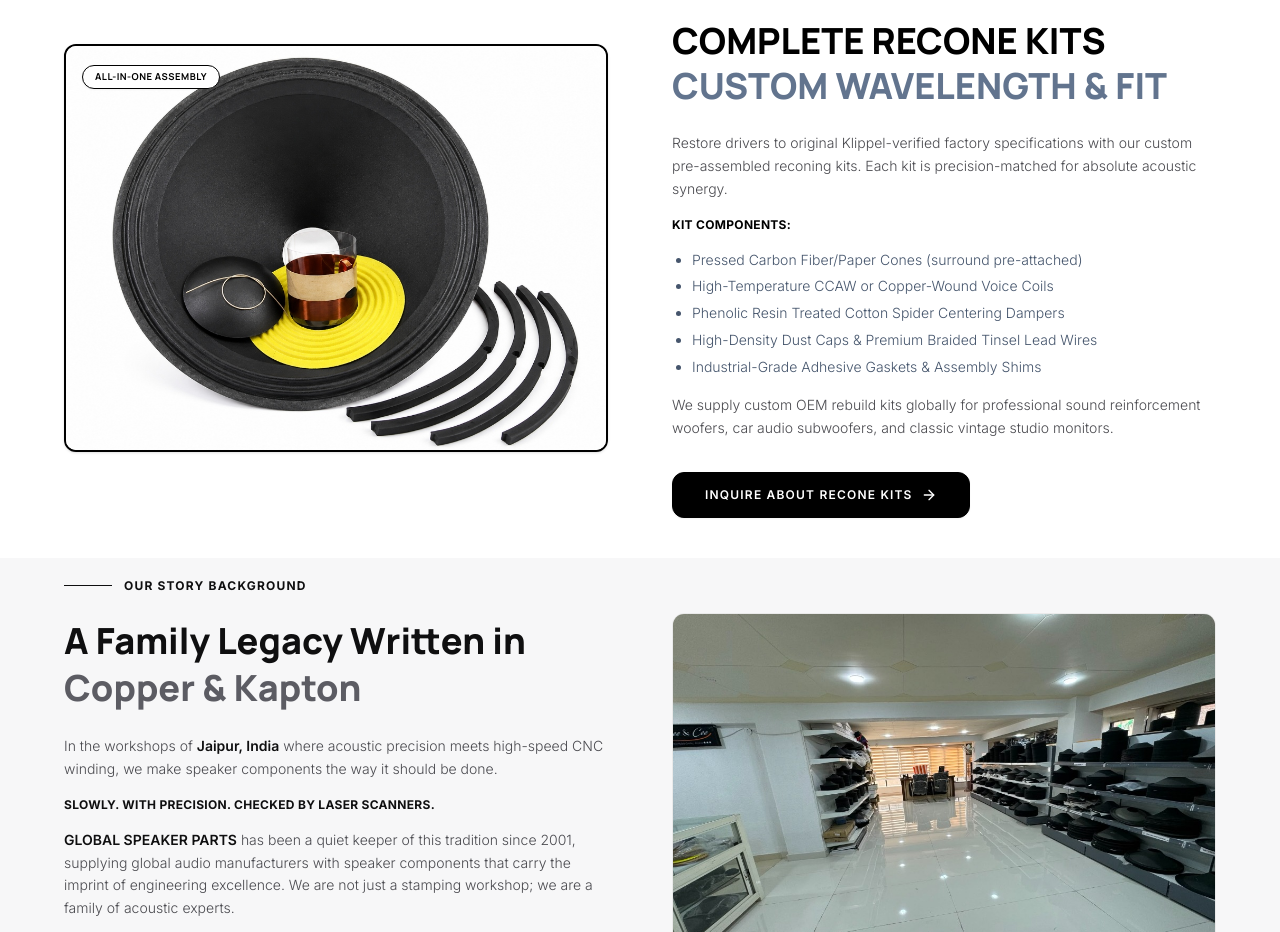
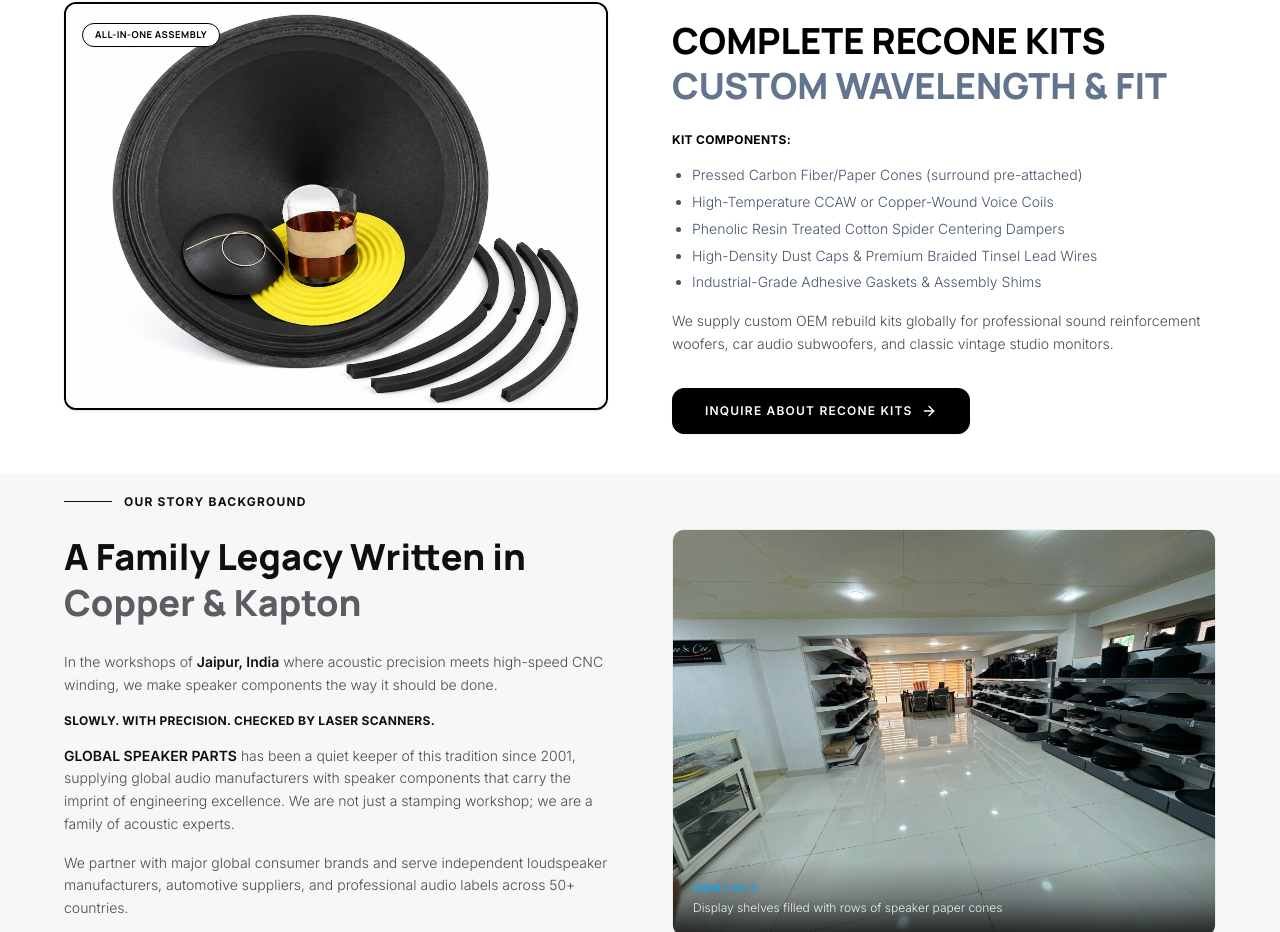
Before and after one commit to zaidthisside/globalspeakerparts, a Next.js app: page / in a window 1280 px wide. Shown: the part 3931-4863 px from the top of the page. Built offline with nearby package versions, Linux system fonts and the light colour scheme; no server answers; the database is empty.

Commit message:
style: remove specific paragraph from homepage recone kit description

```diff
--- a/src/app/page.tsx
+++ b/src/app/page.tsx
@@ -415,9 +415,6 @@ export default function Home() {
               </h2>
 
               <div className="text-body-slate text-xs sm:text-sm leading-relaxed space-y-4 font-light font-sans">
-                <p>
-                  Restore drivers to original Klippel-verified factory specifications with our custom pre-assembled reconing kits. Each kit is precision-matched for absolute acoustic synergy.
-                </p>
                 <p className="font-bold text-black uppercase tracking-wide text-xs">
                   Kit Components:
                 </p>
```
